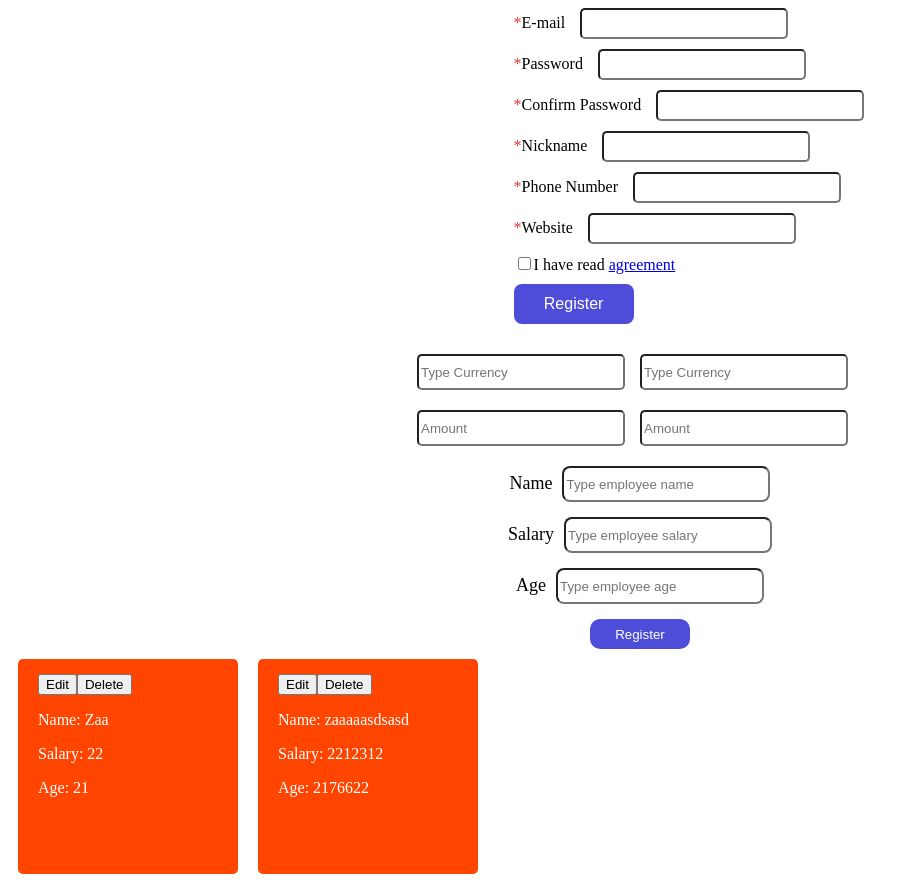
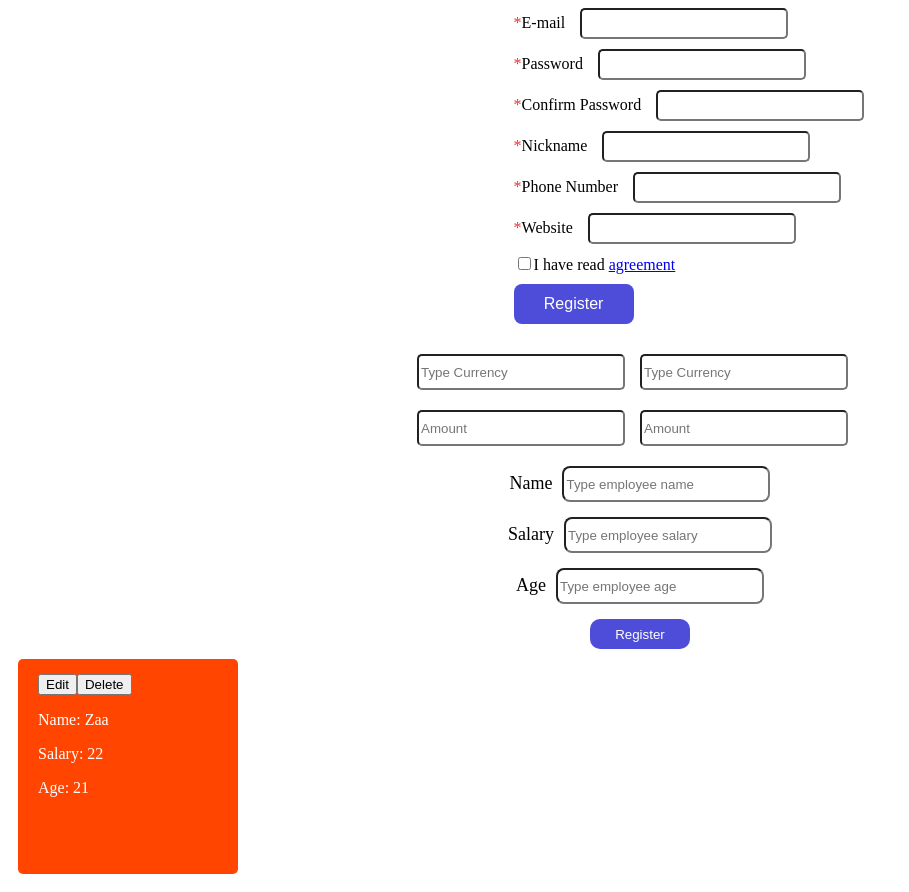
Before and after one commit to zura-japoshvili/Angular-Practice, an Angular app: page / in a window 1280 px wide. Shown: the whole page, without its empty margins (0-909 px from the left). Built offline with nearby package versions, Linux system fonts and the light colour scheme; data requests are answered from the project's data file.

Commit message:
added task-5 in HTTP-crud

```diff
--- a/db.json
+++ b/db.json
@@ -5,12 +5,6 @@
       "salary": 22,
       "age": 21,
       "id": 1
-    },
-    {
-      "name": "zaaaaasdsasd",
-      "salary": 2212312,
-      "age": 2176622,
-      "id": 2
     }
   ]
 }
--- a/src/app/employee-register/employee-register.component.html
+++ b/src/app/employee-register/employee-register.component.html
@@ -25,7 +25,7 @@
     <div>
       <div>
         <button (click)="onEdit(Employee.id)">Edit</button>
-        <button>Delete</button>
+        <button (click)="deleteEmp(Employee.id)">Delete</button>
       </div>
       <p>Name: {{Employee.name}}</p>
       <p>Salary: {{Employee.salary}}</p>
--- a/src/app/employee-register/employee-register.component.ts
+++ b/src/app/employee-register/employee-register.component.ts
@@ -44,7 +44,6 @@ export class EmployeeRegisterComponent implements OnInit {
   // type number causes Error : --> error TS2345: Argument of type 'number | undefined' is not assignable to parameter of type 'number'.
   //   Type 'undefined' is not assignable to type 'number'.
   public onEdit(id: any){
-    console.log(typeof id)
     this.myService.getIdData(id).pipe(
       tap((data) =>{
         //Update form without data.id -- id causes error
@@ -58,21 +57,30 @@ export class EmployeeRegisterComponent implements OnInit {
       })
     ).subscribe()
   }
+  private returnIndex(): number{
+    let index = 0;
+    for (let i = 0; i < this.employees.length; i++){
+      if (this.employees[i].id === this.currentID){
+          index = i;
+          break;
+      }
+    }
+    console.log(index, this.currentID)
+    return index;
+  }
   public updateData(){
     console.log(123123)
     this.myService.updateEmployee(this.currentID, this.employeeForm.value).subscribe();
-    let index = 0;
-    for (let i = 0; i < this.employees.length; i++){
-      if (this.employees[i].id === this.currentID){
-        index = i;
-        break;
-      }
-    }
-    this.employees[index] = this.employeeForm.value;
-
-    console.log(index, this.currentID)
+    this.employees[this.returnIndex()] = this.employeeForm.value;
 
     this.updateBool = false;
-    this.currentID = 0;
   }
+  public deleteEmp(id: any){
+    this.currentID = id;
+    this.myService.deleteEmployee(id).subscribe();
+    this.employees.splice(this.returnIndex(), 1);
+
+    this.updateBool = false;
+  }
+
 }
--- a/src/app/employee-register/http-service.service.ts
+++ b/src/app/employee-register/http-service.service.ts
@@ -28,4 +28,8 @@ export class HTTPServiceService {
     console.log(9999999)
     return this.http.put(`${this.baseUrl}/employees/${id}`, employee);
   }
+  public deleteEmployee(id: number){
+    console.log(9999999)
+    return this.http.delete(`${this.baseUrl}/employees/${id}`);
+  }
 }
```
